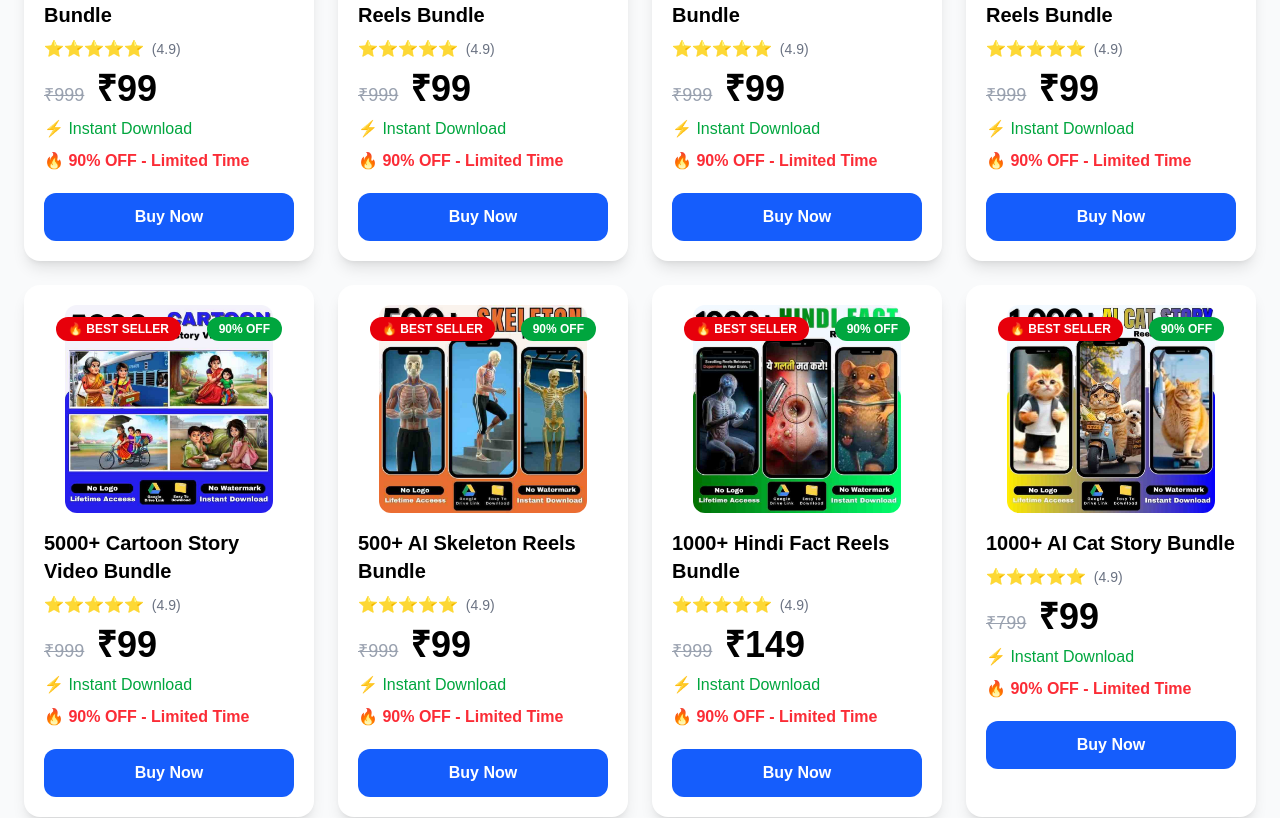
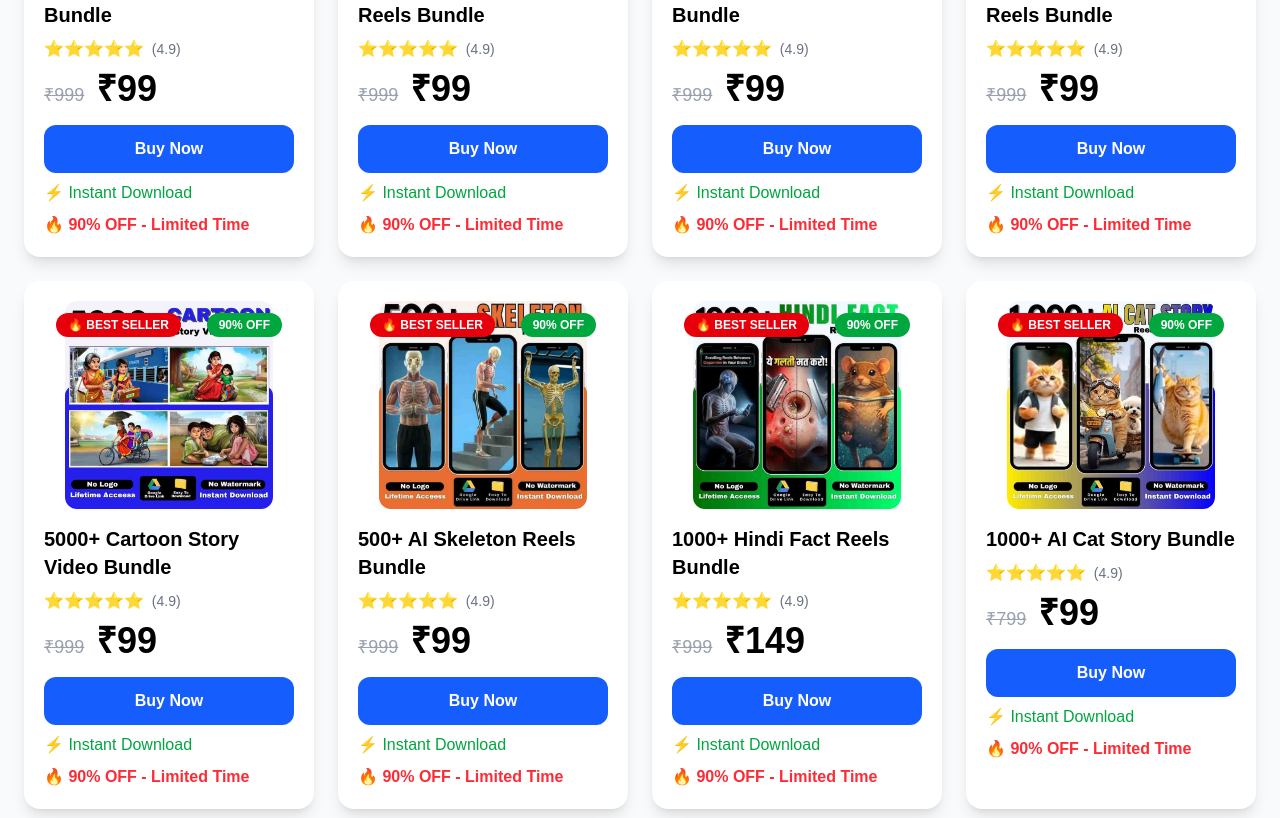
Before and after one commit to naushadpathangaming-cell/dailylootss, a Next.js app: page / in a window 1280 px wide. Shown: the part 909-1727 px from the top of the page. Built offline with nearby package versions, Linux system fonts and the light colour scheme.

Commit message:
Moved Buy Now button below product price

```diff
--- a/components/Products.tsx
+++ b/components/Products.tsx
@@ -159,6 +159,15 @@ export default function Products() {
   <span className="text-black text-4xl font-bold ml-3">
     {product.price}
   </span>
+</div>
+
+<Link
+  href={`/product/${product.slug}`}
+  className="mt-4 block w-full text-center bg-blue-600 text-white py-3 rounded-xl font-semibold hover:bg-blue-700 transition"
+>
+  Buy Now
+</Link>
+
 <p className="text-green-600 font-medium mt-2">
   ⚡ Instant Download
 </p>
@@ -167,14 +176,6 @@ export default function Products() {
   🔥 90% OFF - Limited Time
 </p>
             </div>
-
-              <Link
-                href={`/product/${product.slug}`}
-                className="mt-5 block w-full text-center bg-blue-600 text-white py-3 rounded-xl font-semibold hover:bg-blue-700 transition"
-              >
-                Buy Now
-              </Link>
-            </div>
           ))}
         </div>
       </div>
```
Lines whose indentation alone changed are shown as unchanged.
